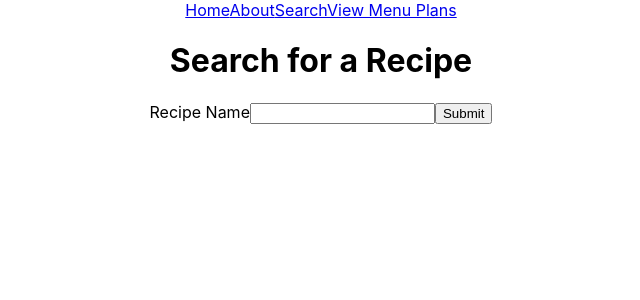
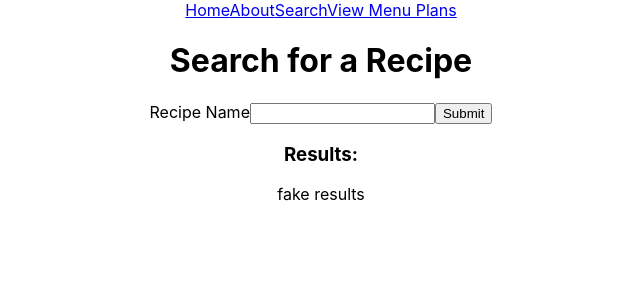
Before and after one commit to dwinniford/nutrition-tracker, a React (Create React App) app: page /search in a window 1280 px wide. Shown: the top 300 px of the page, without its empty margins (319-959 px from the left). Built offline with nearby package versions, Linux system fonts and the light colour scheme.

Commit message:
adds search results component

```diff
--- /dev/null
+++ b/src/components/SearchResults.js
@@ -0,0 +1,12 @@
+import React, { Component } from 'react'
+
+export default class SearchResults extends Component {
+    render() {
+        return (
+            <div>
+                <h3>Results:</h3>
+                <p>fake results</p>
+            </div>
+        )
+    }
+}
--- a/src/containers/SearchContainer.js
+++ b/src/containers/SearchContainer.js
@@ -1,12 +1,28 @@
 import React, { Component } from 'react'
 import SearchForm from '../components/SearchForm.js'
+import {connect} from 'react-redux'
+import SearchResults from '../components/SearchResults.js'
 
-export default class SearchContainer extends Component {
+class SearchContainer extends Component {
     render() {
         return (
             <div>
                 <SearchForm />
+                <SearchResults />
             </div>
         )
     }
 }
+
+const mapStateToProps = (state) => {
+    return {
+        results: state.searchResults
+    }
+}
+const mapDispatchToProps = (dispatch) => {
+    return {
+        search: (text) => dispatch({type: 'SEARCH', text})
+    }
+}
+
+export default connect(mapStateToProps, mapDispatchToProps)(SearchContainer)
```
